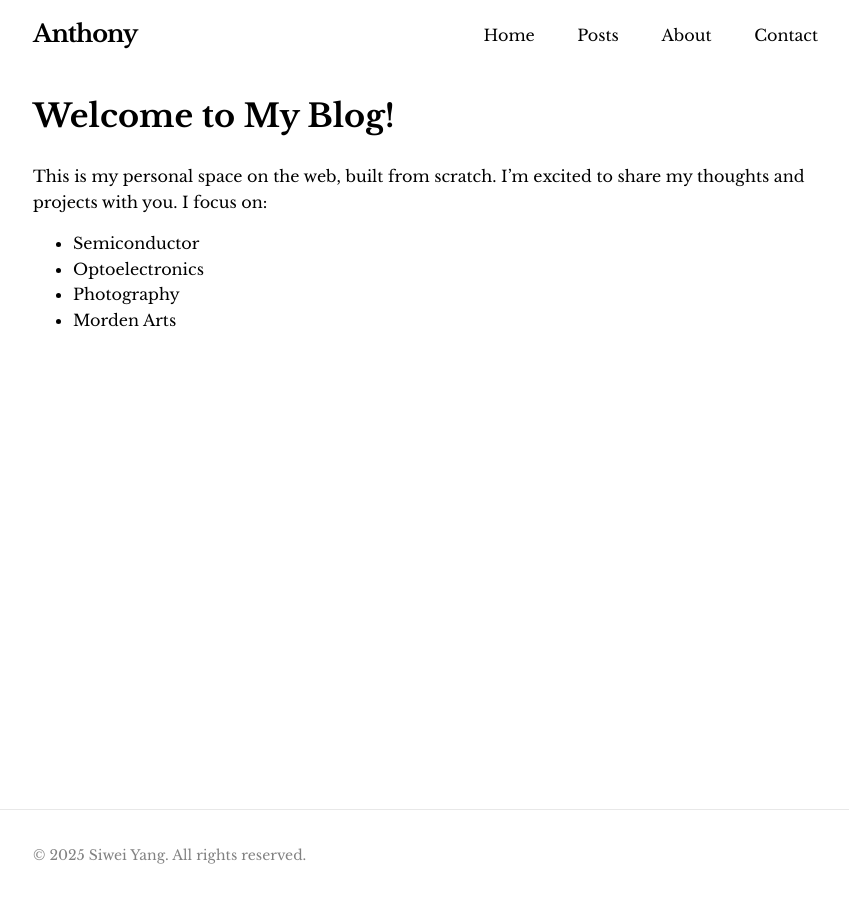
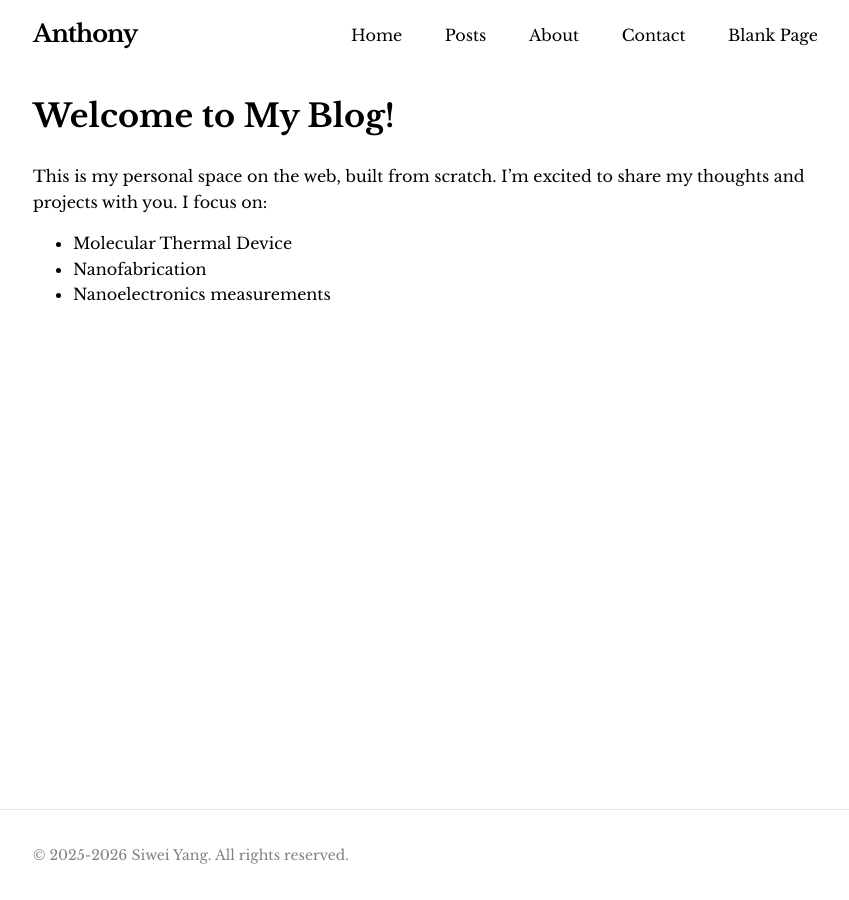
Before and after one commit to AnthonyYsw/AnthonyYsw.github.io, a Jekyll site: the page built from index.md, in a window 1280 px wide. Shown: the whole page, without its empty margins (207-1056 px from the left). Built offline with Jekyll 4.4.1, drawn with Linux system fonts in a browser that asks for light colours.

Commit message:
add 404 & change copyright

```diff
--- a/_layouts/default.html
+++ b/_layouts/default.html
@@ -25,6 +25,7 @@
           <a href="{{ "/posts" | relative_url }}">Posts</a>
           <a href="{{ "/about" | relative_url }}">About</a>
           <a href="{{ "/contact" | relative_url }}">Contact</a>
+          <a href="{{ "/404" | relative_url }}">Blank Page</a>
         </nav>
         <!-- END OF CHANGES -->
 
@@ -39,7 +40,7 @@
 
     <footer class="site-footer">
       <div class="wrapper">
-        <p>&copy; 2025 {{ site.title }}. All rights reserved.</p>
+        <p>&copy; 2025-2026 {{ site.title }}. All rights reserved.</p>
       </div>
     </footer>
 
--- a/index.md
+++ b/index.md
@@ -7,7 +7,6 @@ title: "Home"
 
 This is my personal space on the web, built from scratch. I'm excited to share my thoughts and projects with you. I focus on:
 
-* Semiconductor
-* Optoelectronics
-* Photography
-* Morden Arts
+* Molecular Thermal Device
+* Nanofabrication
+* Nanoelectronics measurements
```
Also changed, not shown: 404.md (added, +6 -0 lines).
